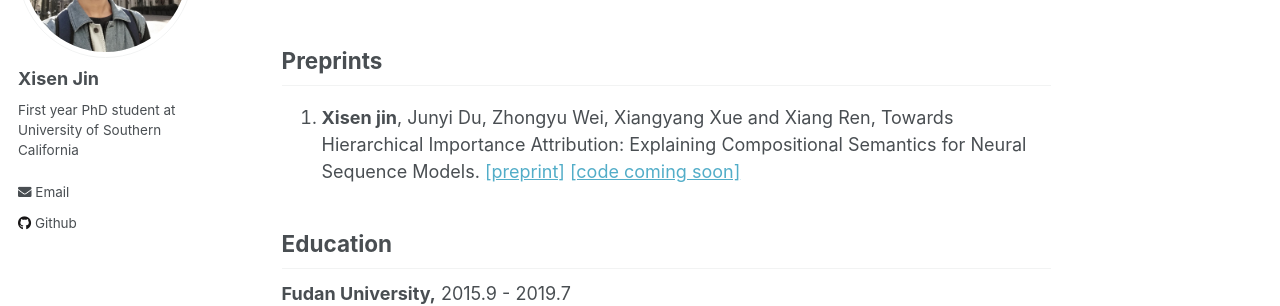
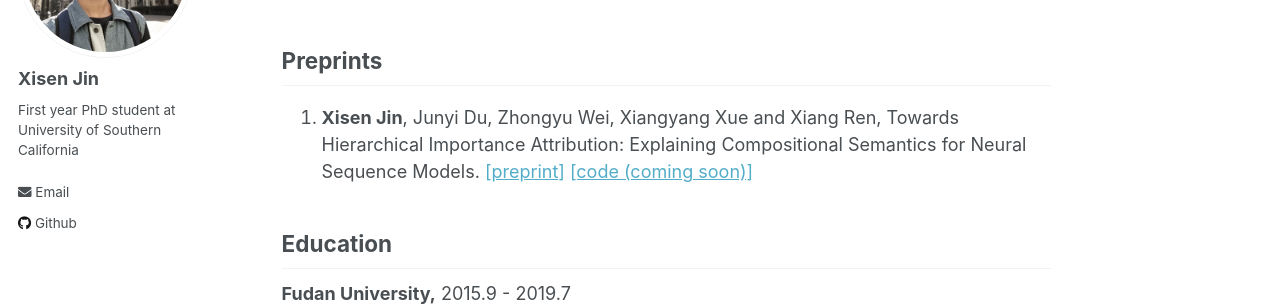
Before and after one commit to AuCson/aucson.github.io, a Jekyll site: the page built from _pages/about.md, in a window 1280 px wide and 900 px high, scrolled down 682 px. Shown: the part 153-459 px from the top of the window. Built offline with Jekyll 4.4.1, drawn with Linux system fonts in a browser that asks for light colours.

```diff
--- a/_pages/about.md
+++ b/_pages/about.md
@@ -24,7 +24,7 @@ My research area is **Natural Language Processing** and **Machine Learning**. I
 
 ## Preprints
 
-1. **Xisen jin**, Junyi Du, Zhongyu Wei, Xiangyang Xue and Xiang Ren, Towards Hierarchical Importance Attribution: Explaining Compositional Semantics for Neural Sequence Models. [[preprint]](https://arxiv.org/abs/1911.06194) [[code coming soon]]()
+1. **Xisen Jin**, Junyi Du, Zhongyu Wei, Xiangyang Xue and Xiang Ren, Towards Hierarchical Importance Attribution: Explaining Compositional Semantics for Neural Sequence Models. [[preprint]](https://arxiv.org/abs/1911.06194) [[code (coming soon)]]()
 
 ## Education
 
```
